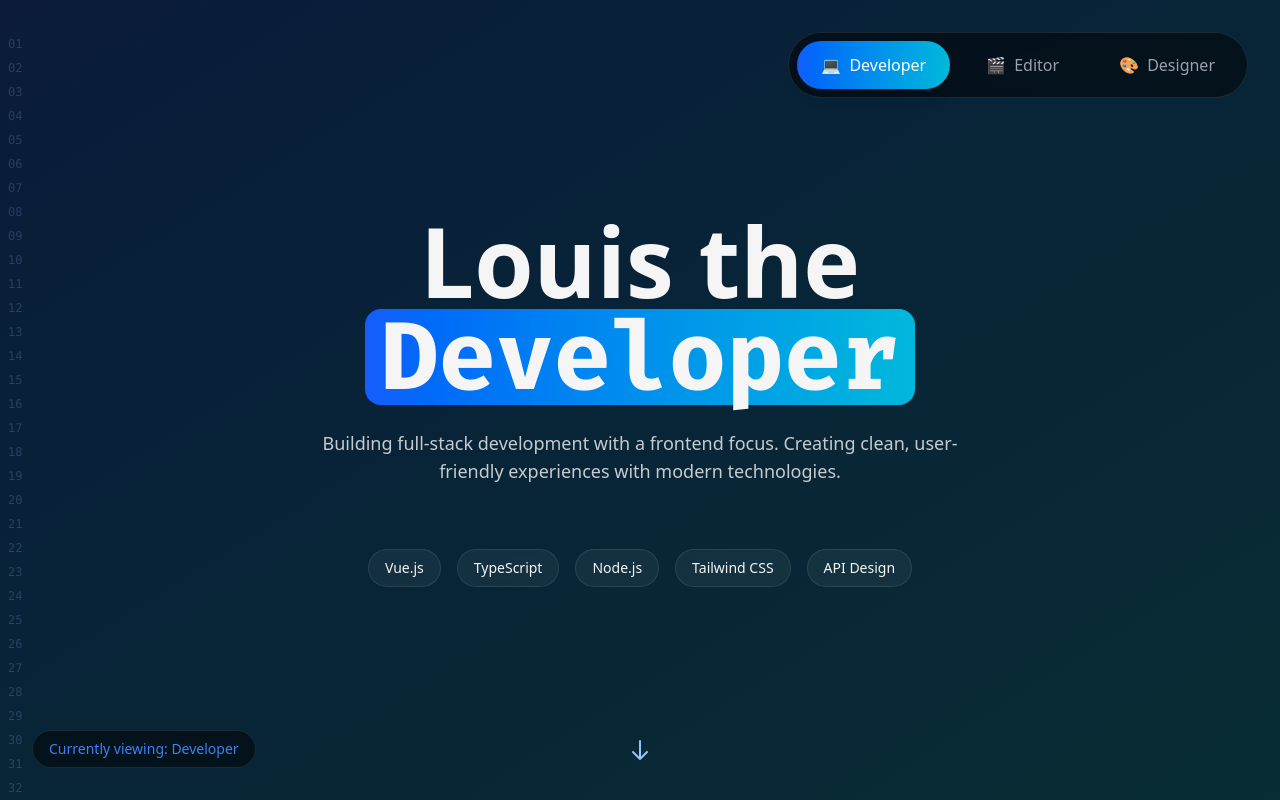
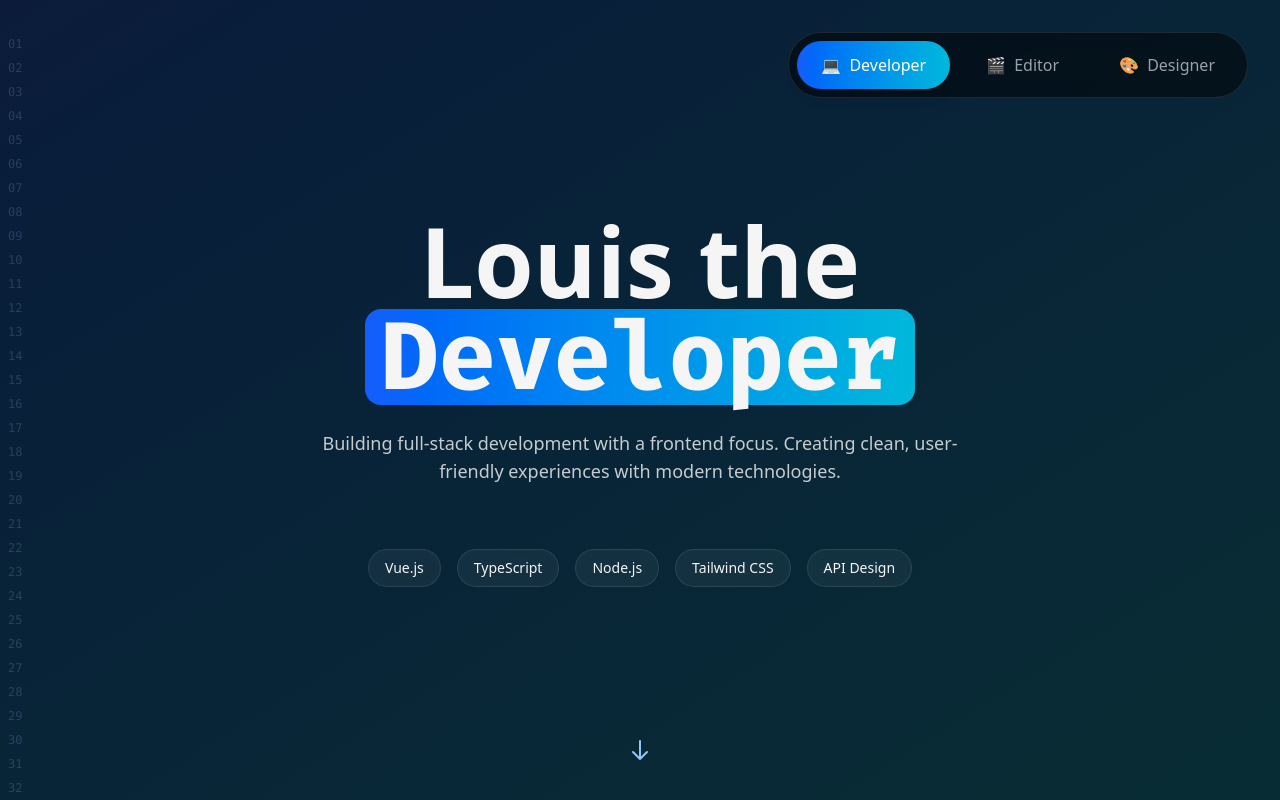
Before and after one commit to LouisLP/persona-portfolio, a Vue app: page /developer in a window 1280 px wide. Shown: the top 800 px of the page. Built offline with nearby package versions, Linux system fonts and the light colour scheme.

Commit message:
Commenting out debug

```diff
--- a/src/App.vue
+++ b/src/App.vue
@@ -35,11 +35,11 @@ watch(
     </router-view>
 
     <!-- Debug: Persona indicator -->
-    <div
+    <!-- <div
       class="fixed bottom-8 left-8 rounded-full border border-white/10 bg-black/50 px-4 py-2 text-sm font-medium backdrop-blur-sm"
       :style="{ color: personaStore.theme.primary }"
     >
       Currently viewing: {{ personaStore.personaContent.title }}
-    </div>
+    </div> -->
   </div>
 </template>
```
